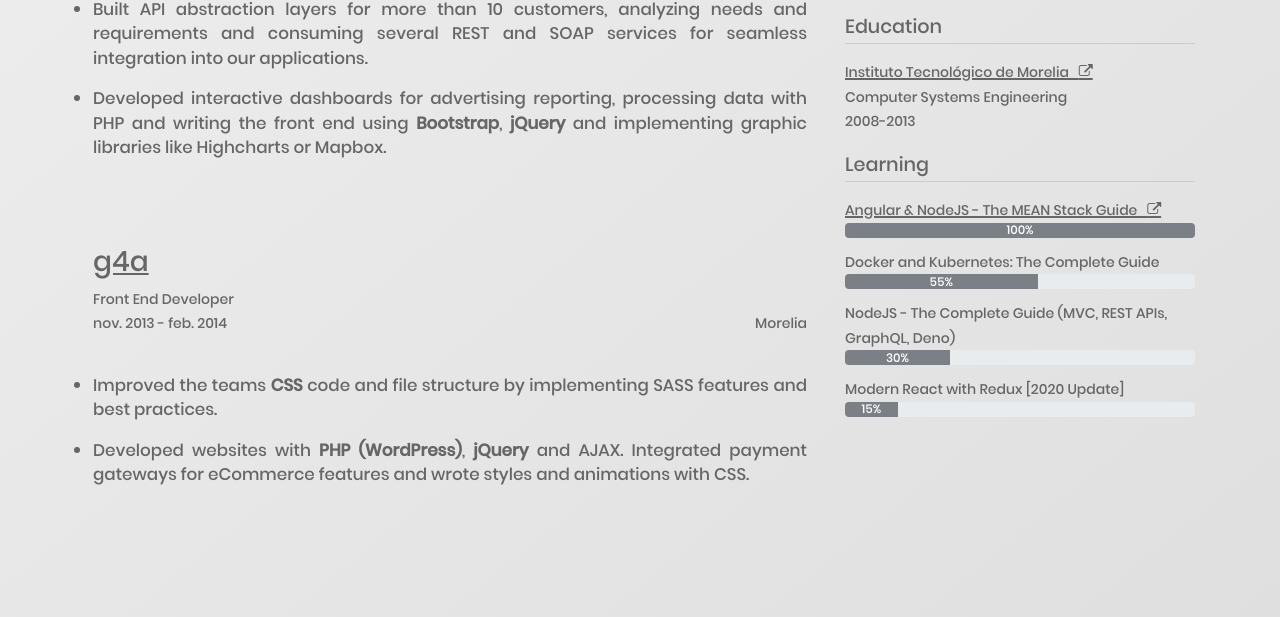
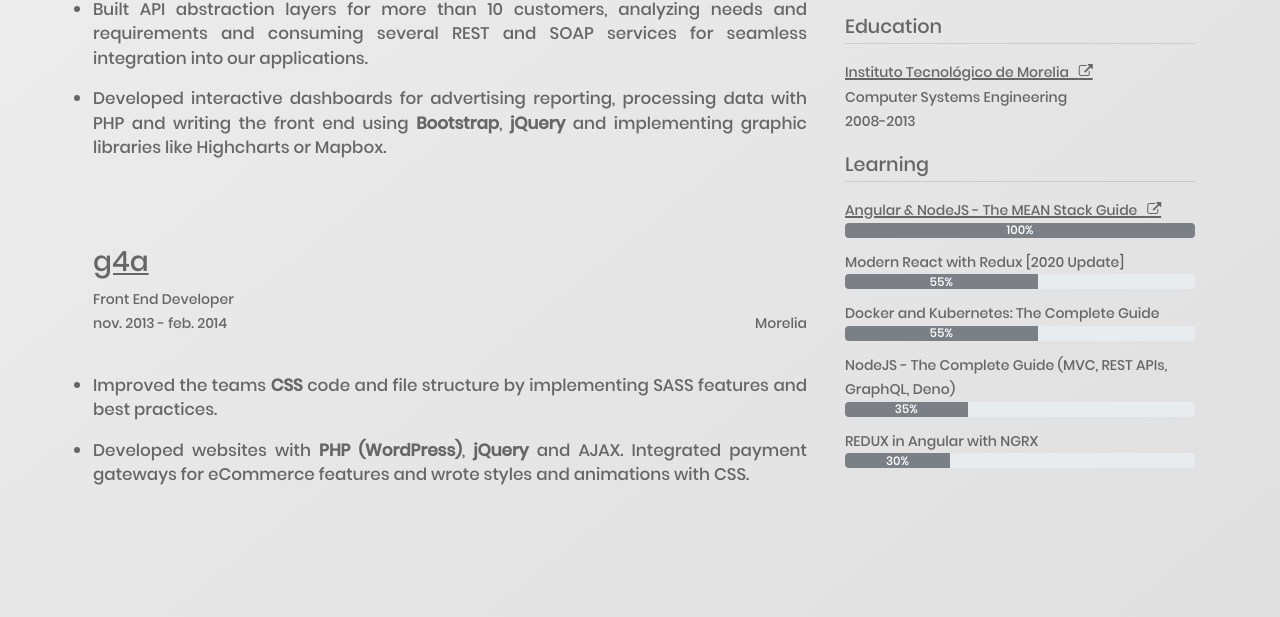
Before and after one commit to idlikesometea/landing, a website: page index.html in a window 1280 px wide. Shown: the part 1138-1755 px from the top of the page. Drawn offline with nearby package versions, Linux system fonts and the light colour scheme; files whose address does not match are found by name.

Commit message:
update courses advance

```diff
--- a/index.html
+++ b/index.html
@@ -173,17 +173,21 @@
               <div class="progress">
                 <div class="progress-bar" role="progressbar" style="width: 100%" aria-valuenow="100" aria-valuemin="0" aria-valuemax="100">100%</div>
               </div>
+              Modern React with Redux [2020 Update]
+              <div class="progress">
+                <div class="progress-bar" role="progressbar" style="width: 55%" aria-valuenow="55" aria-valuemin="0" aria-valuemax="100">55%</div>
+              </div>
               Docker and Kubernetes: The Complete Guide
               <div class="progress">
                 <div class="progress-bar" role="progressbar" style="width: 55%" aria-valuenow="55" aria-valuemin="0" aria-valuemax="100">55%</div>
               </div>
               NodeJS - The Complete Guide (MVC, REST APIs, GraphQL, Deno)
               <div class="progress">
+                <div class="progress-bar" role="progressbar" style="width: 35%" aria-valuenow="35" aria-valuemin="0" aria-valuemax="100">35%</div>
+              </div>
+              REDUX in Angular with NGRX
+              <div class="progress">
                 <div class="progress-bar" role="progressbar" style="width: 30%" aria-valuenow="30" aria-valuemin="0" aria-valuemax="100">30%</div>
-              </div>
-              Modern React with Redux [2020 Update]
-              <div class="progress">
-                <div class="progress-bar" role="progressbar" style="width: 15%" aria-valuenow="15" aria-valuemin="0" aria-valuemax="100">15%</div>
               </div>
             </div>
           </div>
```
Also changed, not shown: 1 other file.
